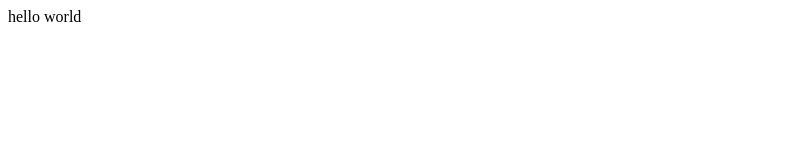
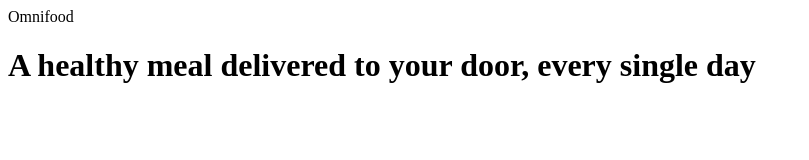
Before and after one commit to zakiyacoding/Zakiya-demo, a plain HTML site: page index.html in a window 1280 px wide. Shown: the whole page, without its empty margins (0-809 px from the left). Drawn offline with Linux system fonts and the light colour scheme.

Commit message:
Add new project

```diff
--- a/index.html
+++ b/index.html
@@ -1 +1,13 @@
-<p>hello world</p>
+<!DOCTYPE html>
+<html lang="en">
+  <head>
+    <meta charset="UTF-8" />
+    <meta name="viewport" content="width=device-width, initial-scale=1.0" />
+
+    <link rel="stylesheet" href=""
+    <title>Omnifood</title>
+  </head>
+  <body>
+    <h1>A healthy meal delivered to your door, every single day</h1>
+  </body>
+</html>
```
Also changed, not shown: content/img/index.html (deleted, +0 -11 lines), content/img/style.css (deleted), style.css (added).
